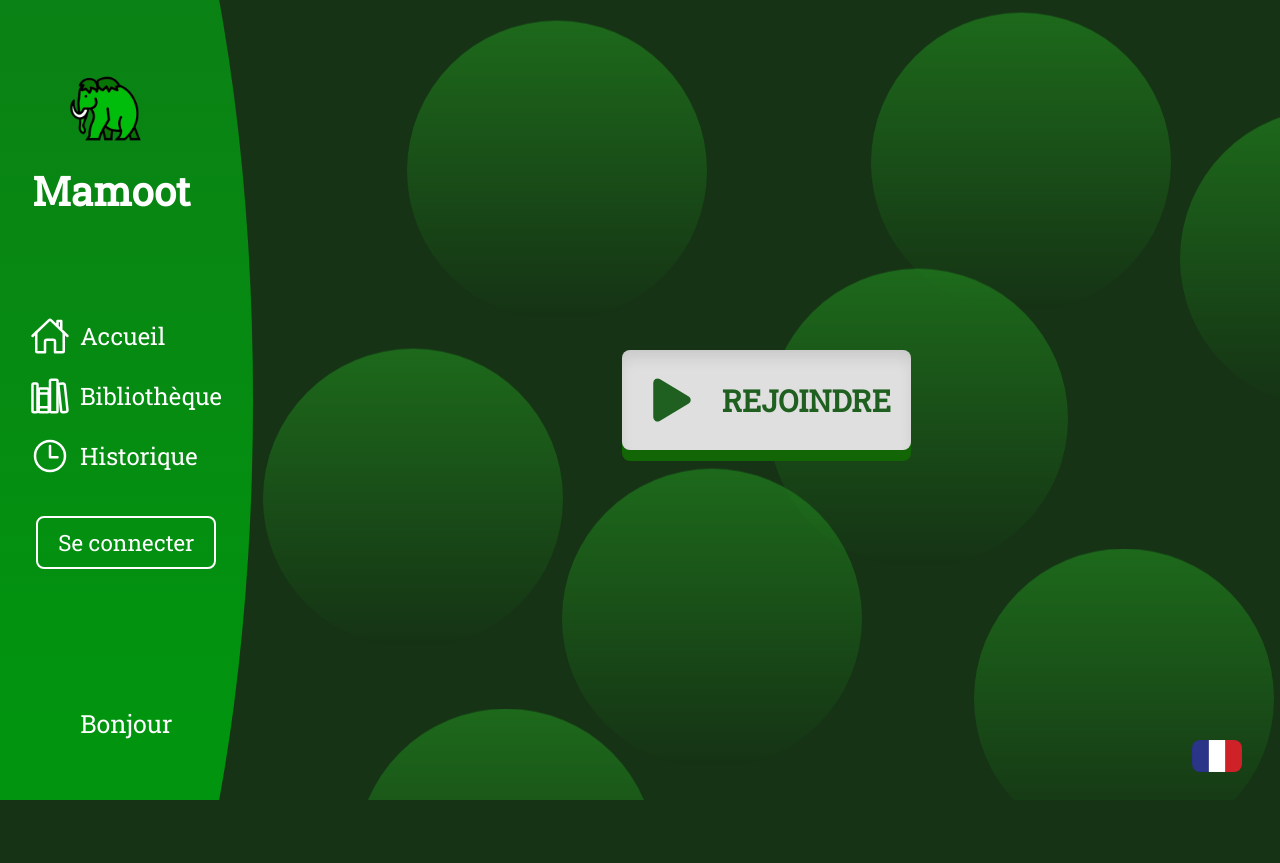
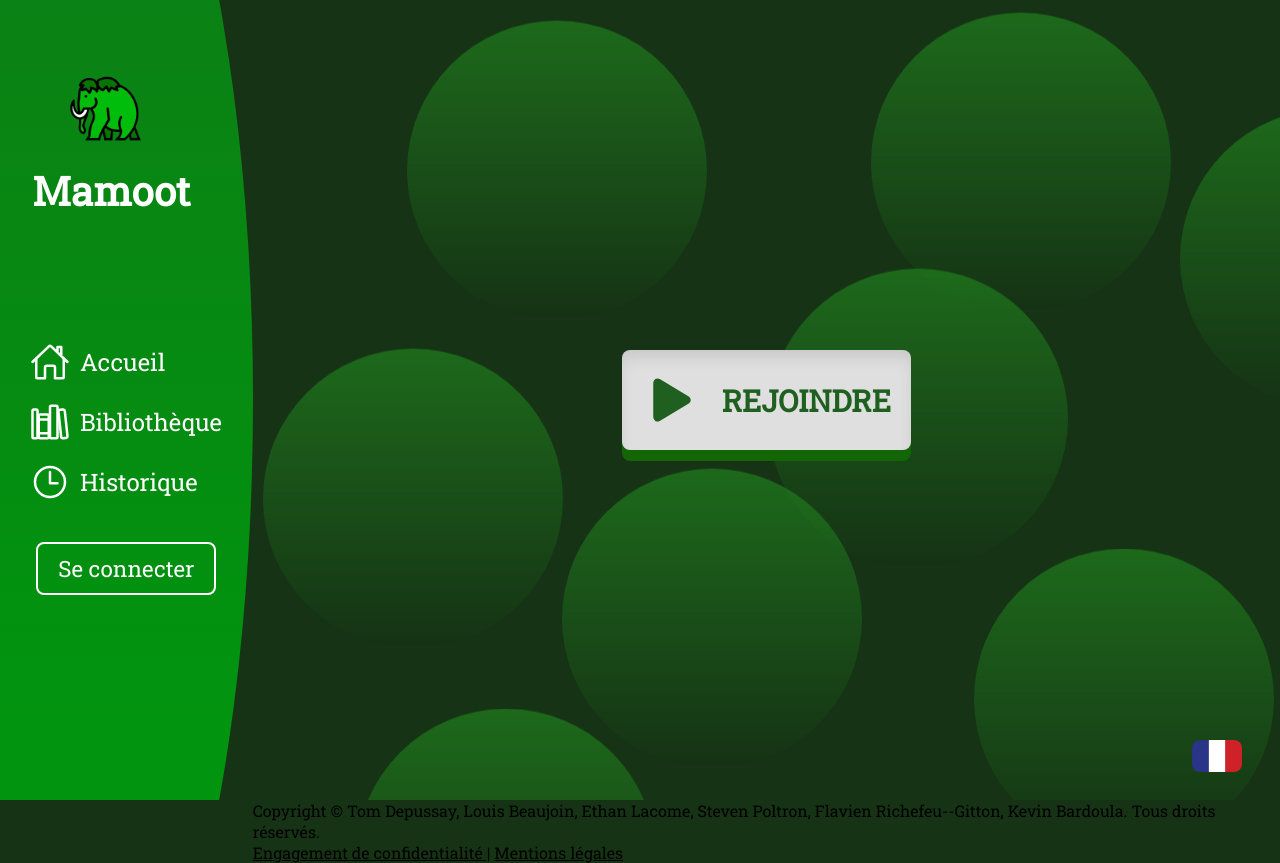
Before and after one commit to todepussay/mamoot, a Symfony app: template templates/main/index.html.twig in a window 1280 px wide. Before the commit the page ends 800 px from the top, so only its background shows below. Run offline with Twig, Linux system fonts and the light colour scheme; the template is opened without the code that fills it, so the values that code supplies are empty; some libraries are stand-ins or nearby versions.

Commit message:
Début footer

```diff
--- a/public/css/index.css
+++ b/public/css/index.css
@@ -45,3 +45,7 @@
     width: 50px;
     border-radius: 8px;
 }
+
+.footer {
+    position: absolute;
+}
--- a/public/css/main.css
+++ b/public/css/main.css
@@ -18,7 +18,8 @@
 body {
     max-width: 100vw;
     background-color: var(--dark-green);
-    overflow: hidden;
+    overflow-y: scroll;
+    overflow-x: hidden;
 }
 
 main {
--- a/templates/inc/nav.html.twig
+++ b/templates/inc/nav.html.twig
@@ -51,7 +51,7 @@
             </li>
         </ul>
 
-        <p id="welcome_message">{% trans %}Bonjour{% endtrans %} {{ app.user.username }}</p>
+
 
     </div>
 </nav>
--- a/templates/main/index.html.twig
+++ b/templates/main/index.html.twig
@@ -27,7 +27,12 @@
                 <img src="{{ asset('img/drapeau/' ~ (app.request.locale == "fr" ? "english.png" : "france.jpg")) }}" alt="Drapeau">
             </a>
         </div>
+    </div>
 
+    <div class="footer">
+        <p>Copyright © Tom Depussay, Louis Beaujoin, Ethan Lacome, Steven Poltron, Flavien Richefeu--Gitton, Kevin Bardoula. Tous droits réservés.</p>
+        <a href="#">Engagement de confidentialité |</a>
+        <a href="#">Mentions légales</a>
     </div>
 
 {% endblock %}
```
Also changed, not shown: 2 other files.
